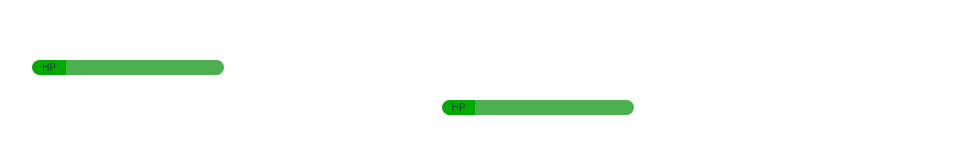
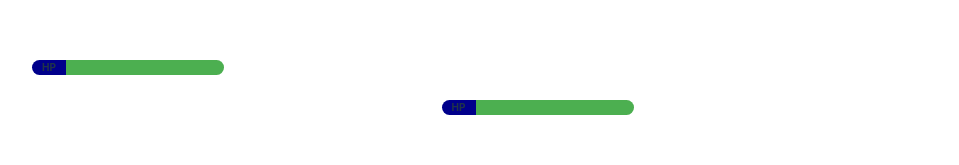
Before and after one commit to BhJaipal/pokemon-game-try, a Vue app: page / in a window 1280 px wide. Shown: the part 180-345 px from the top of the page, without its empty margins (288-1247 px from the left). Built offline with nearby package versions, Linux system fonts and the light colour scheme.

Commit message:
pokemon switching in work

```diff
--- a/src/components/threeD.vue
+++ b/src/components/threeD.vue
@@ -18,9 +18,9 @@ export default {
 };
 </script>
 <script setup lang="ts">
-import { onMounted, reactive, ref, watch } from "vue";
+import { computed, onMounted, reactive, ref, watch } from "vue";
 import * as THREE from "three";
-import { fireTypes, grassTypes } from "./../data/pokemons";
+import { fireTypes, grassTypes, waterTypes } from "./../data/pokemons";
 import { posAdd, resultAttackResultEffect } from "./../utils/pokemon-types";
 
 let gl = {
@@ -37,6 +37,7 @@ onMounted(() => {
 	focused.value = document.getElementsByClassName("moves")[focusedNo.value];
 	focused.value?.focus();
 });
+let team = [fireTypes.charmeleon, grassTypes.venasaur, waterTypes.wartortle];
 document.onkeydown = (e: KeyboardEvent) => {
 	if (e.key == "Enter" || e.key == "a") {
 		e.preventDefault();
@@ -72,6 +73,7 @@ document.onkeydown = (e: KeyboardEvent) => {
 		focused.value?.focus();
 	} else if (e.key == "s") {
 		movesShow.value = false;
+		switchPoke.value = false;
 		setTimeout(() => {
 			// @ts-ignore
 			focused.value =
@@ -82,14 +84,16 @@ document.onkeydown = (e: KeyboardEvent) => {
 };
 let sleep = ref(1000);
 let players = reactive({
-	p1: fireTypes.charmeleon,
+	p1: team[1],
 	p1Hp: 200,
 	p2Hp: 200,
 	p2: grassTypes.venasaur,
 });
-let HPs = reactive({
-	p1: players.p1Hp / 2,
-	p2: players.p2Hp / 2,
+let HPs = computed(() => {
+	return {
+		p1: players.p1Hp / 2,
+		p2: players.p2Hp / 2,
+	};
 });
 let resultShow = reactive({
 	message: "",
@@ -106,7 +110,6 @@ function fight(move: PokemonMove) {
 		for (let i = 0; i < players.p2Hp; i++) {
 			setTimeout(() => {
 				players.p2Hp--;
-				HPs.p2 = players.p2Hp / 2;
 			}, i);
 		}
 		// message timers
@@ -137,7 +140,6 @@ function fight(move: PokemonMove) {
 		for (let i = 0; i < move.damage * eff; i++) {
 			setTimeout(() => {
 				players.p2Hp--;
-				HPs.p2 = players.p2Hp / 2;
 			}, i);
 		}
 	}
@@ -156,7 +158,6 @@ function fight(move: PokemonMove) {
 				for (let i = 0; i < players.p1Hp; i++) {
 					setTimeout(() => {
 						players.p1Hp--;
-						HPs.p1 = players.p1Hp / 2;
 					}, i);
 				}
 				// message timers
@@ -185,7 +186,6 @@ function fight(move: PokemonMove) {
 				for (let i = 0; i < eff2 * randomMove.damage; i++) {
 					setTimeout(() => {
 						players.p1Hp--;
-						HPs.p1 = players.p1Hp / 2;
 					}, i);
 				}
 				// message timers
@@ -209,6 +209,7 @@ function fight(move: PokemonMove) {
 	sleep.value += 1000;
 }
 let movesShow = ref(false);
+let switchPoke = ref(false);
 let menuOptions = [
 	{
 		name: "Fight",
@@ -231,7 +232,7 @@ let menuOptions = [
 	{
 		name: "Switch",
 		onclick: () => {
-			console.log("Not available yet");
+			switchPoke.value = true;
 		},
 	},
 	{
@@ -274,6 +275,18 @@ let menuOptions = [
 						</div>
 					</div>
 				</button>
+			</template>
+			<template v-else-if="switchPoke">
+				<div class="switch-pokemon">
+					<button
+						v-for="(poke, i) in team"
+						:key="i"
+						class="pokemon-btn"
+					>
+						<div class="pokemon-name">{{ poke.name }}</div>
+						<img src="/pokeball.png" class="pokeball" />
+					</button>
+				</div>
 			</template>
 			<template v-else>
 				<button
@@ -375,11 +388,32 @@ let menuOptions = [
 	z-index: 0;
 	overflow: hidden;
 }
-
 @keyframes moveGradient {
 	50% {
 		background-position: 100% 50%;
 	}
+}
+.pokeball {
+	width: auto;
+	height: auto;
+}
+.pokemon-btn {
+	background-color: rgba(0, 0, 0, 0.1);
+}
+.switch-pokemon {
+	position: absolute;
+	z-index: 2;
+	width: 100%;
+	top: 10vh;
+	bottom: 10vh;
+	left: 15vw;
+	right: 15vw;
+	background-color: transparent;
+	background-image: url(/background.jpeg);
+	padding: 5vh 10vw;
+	gap: 5vh 5vw;
+	display: grid;
+	grid-template-columns: repeat(2, minmax(0, 1fr));
 }
 .attack-result {
 	position: absolute;
@@ -410,7 +444,8 @@ let menuOptions = [
 	border-bottom-left-radius: 20px;
 	padding-right: 10px;
 	padding-left: 10px;
-	background-color: #00aa00;
+	font-weight: bold;
+	background-color: darkblue;
 }
 .p1-hp > div:nth-child(2) {
 	border-top-right-radius: 20px;
@@ -425,7 +460,8 @@ let menuOptions = [
 	border-top-left-radius: 20px;
 	border-bottom-left-radius: 20px;
 	padding-right: 10px;
-	background-color: #00aa00;
+	font-weight: bold;
+	background-color: darkblue;
 }
 .p2-hp {
 	position: absolute;
```
Also changed, not shown: public/background.jpg (added), public/pokeball.png (added).
